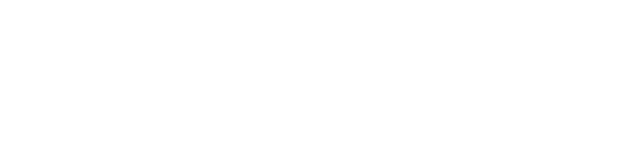
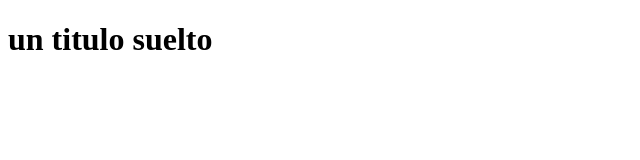
Before and after one commit to daaviidsiilvaa/daaviidsiilvaa, a plain HTML site: page index.html in a window 1280 px wide. Shown: the whole page, without its empty margins (0-640 px from the left). Drawn offline with Linux system fonts and the light colour scheme.

Commit message:
Añado titulo - Modificación index.htm

```diff
--- a/index.html
+++ b/index.html
@@ -5,6 +5,7 @@
     <meta name="viewport" content="width=device-width, initial-scale=1.0">
     <title>HEY
     </title>
+    <h1> un titulo suelto </h1>
 </head>
 <body>
 
```
